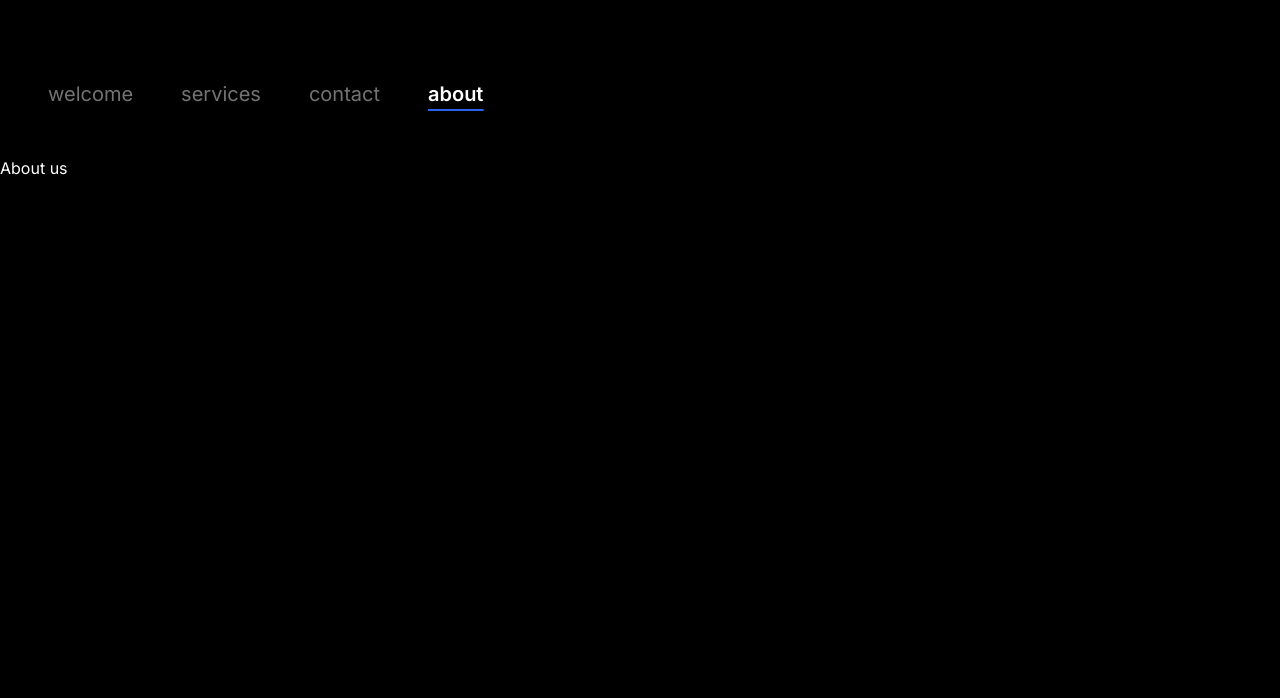
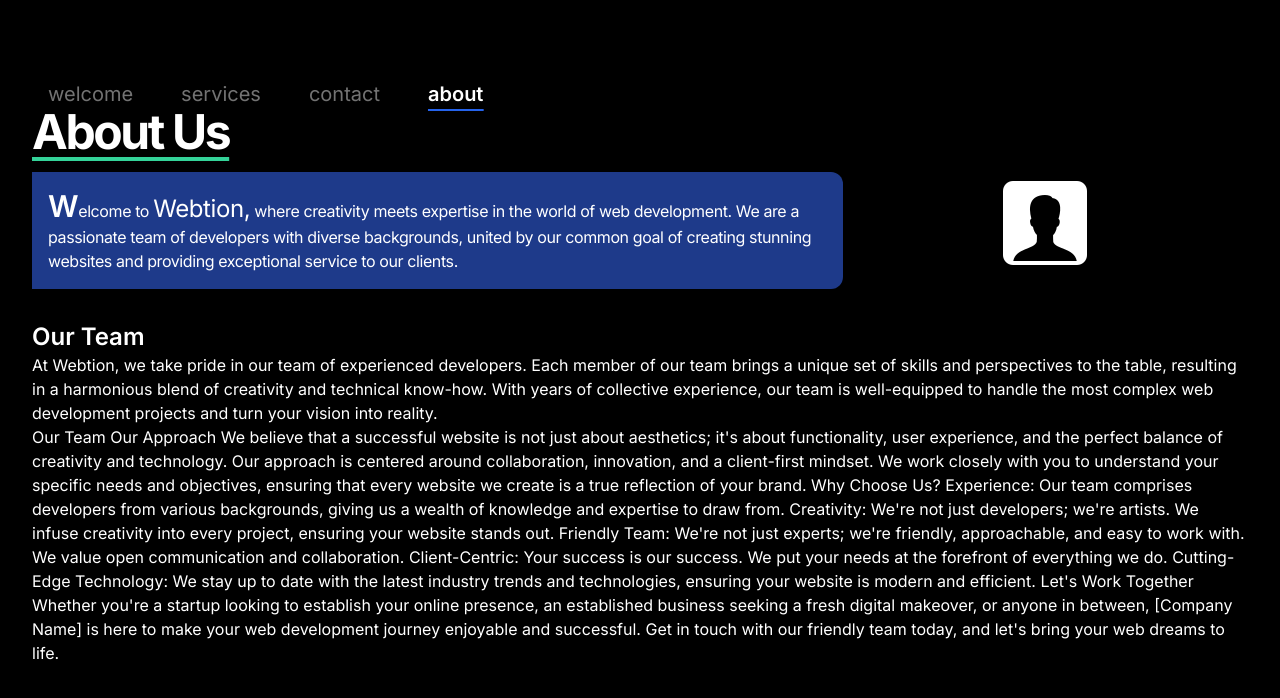
Before and after one commit to kyaakpa/webtion, a Next.js app: page /about in a window 1280 px wide. Shown: the top 698 px of the page. Built offline with nearby package versions, Linux system fonts and the light colour scheme.

Commit message:
contact design improvements

```diff
--- a/app/about/page.js
+++ b/app/about/page.js
@@ -1,7 +1,64 @@
-import React from "react";
-
+import Image from "next/image";
+import avatar from "@/public/white-avatar.png";
 const About = () => {
-  return <div className="text-white">About us</div>;
+  return (
+    <div className="flex text-white">
+      <div className="pl-8 px-8">
+        <h2 className="underline underline-offset-8 decoration-emerald-400 text-5xl font-bold tracking-tighter">
+          About Us
+        </h2>
+        <div className="w-full flex">
+          <p className="bg-blue-900 mt-4 tracking-tight w-2/3 p-4 rounded-br-xl rounded-tr-xl">
+            <span className="text-3xl font-semibold">W</span>elcome to{" "}
+            <span className="text-2xl">Webtion,</span> where creativity meets
+            expertise in the world of web development. We are a passionate team
+            of developers with diverse backgrounds, united by our common goal of
+            creating stunning websites and providing exceptional service to our
+            clients.
+          </p>
+          <div className="flex  justify-center content-center w-1/3">
+            <Image
+              src={avatar}
+              width={100}
+              height={100}
+              alt="White Person Avatar"
+              className="self-center"
+            />
+          </div>
+        </div>
+        <h4 className="text-2xl font-semibold pt-8">Our Team</h4>
+        <p>
+          At Webtion, we take pride in our team of experienced developers. Each
+          member of our team brings a unique set of skills and perspectives to
+          the table, resulting in a harmonious blend of creativity and technical
+          know-how. With years of collective experience, our team is
+          well-equipped to handle the most complex web development projects and
+          turn your vision into reality.
+        </p>{" "}
+        Our Team Our Approach We believe that a successful website is not just
+        about aesthetics; it's about functionality, user experience, and the
+        perfect balance of creativity and technology. Our approach is centered
+        around collaboration, innovation, and a client-first mindset. We work
+        closely with you to understand your specific needs and objectives,
+        ensuring that every website we create is a true reflection of your
+        brand. Why Choose Us? Experience: Our team comprises developers from
+        various backgrounds, giving us a wealth of knowledge and expertise to
+        draw from. Creativity: We're not just developers; we're artists. We
+        infuse creativity into every project, ensuring your website stands out.
+        Friendly Team: We're not just experts; we're friendly, approachable, and
+        easy to work with. We value open communication and collaboration.
+        Client-Centric: Your success is our success. We put your needs at the
+        forefront of everything we do. Cutting-Edge Technology: We stay up to
+        date with the latest industry trends and technologies, ensuring your
+        website is modern and efficient. Let's Work Together Whether you're a
+        startup looking to establish your online presence, an established
+        business seeking a fresh digital makeover, or anyone in between,
+        [Company Name] is here to make your web development journey enjoyable
+        and successful. Get in touch with our friendly team today, and let's
+        bring your web dreams to life.
+      </div>
+    </div>
+  );
 };
 
 export default About;
--- a/app/components/Icons.js
+++ b/app/components/Icons.js
@@ -25,3 +25,16 @@ export const Cross = () => {
     </svg>
   );
 };
+export const Group = () => {
+  return (
+    <svg
+      fill="#fff"
+      xmlns="http://www.w3.org/2000/svg"
+      height="24"
+      viewBox="0 -960 960 960"
+      width="24"
+    >
+      <path d="M0-240v-63q0-43 44-70t116-27q13 0 25 .5t23 2.5q-14 21-21 44t-7 48v65H0Zm240 0v-65q0-32 17.5-58.5T307-410q32-20 76.5-30t96.5-10q53 0 97.5 10t76.5 30q32 20 49 46.5t17 58.5v65H240Zm540 0v-65q0-26-6.5-49T754-397q11-2 22.5-2.5t23.5-.5q72 0 116 26.5t44 70.5v63H780Zm-455-80h311q-10-20-55.5-35T480-370q-55 0-100.5 15T325-320ZM160-440q-33 0-56.5-23.5T80-520q0-34 23.5-57t56.5-23q34 0 57 23t23 57q0 33-23 56.5T160-440Zm640 0q-33 0-56.5-23.5T720-520q0-34 23.5-57t56.5-23q34 0 57 23t23 57q0 33-23 56.5T800-440Zm-320-40q-50 0-85-35t-35-85q0-51 35-85.5t85-34.5q51 0 85.5 34.5T600-600q0 50-34.5 85T480-480Zm0-80q17 0 28.5-11.5T520-600q0-17-11.5-28.5T480-640q-17 0-28.5 11.5T440-600q0 17 11.5 28.5T480-560Zm1 240Zm-1-280Z" />
+    </svg>
+  );
+};
--- a/app/components/Nav.js
+++ b/app/components/Nav.js
@@ -7,7 +7,7 @@ const Nav = () => {
 
   return (
     <nav>
-      <ul className="flex p-12 pt-20 gap-12 text-xl text-neutral-500">
+      <ul className="flex min-[500px]:pl-12 pl-6 pt-20 min-[500px]:gap-12 gap-8 text-xl text-neutral-500">
         <li className={path === "/welcome" ? "active" : "inactive"}>
           <Link href="/welcome">welcome</Link>
         </li>
--- a/app/contact/page.js
+++ b/app/contact/page.js
@@ -49,7 +49,9 @@ const Contact = () => {
   };
 
   return (
-    <div className="flex lg:justify-evenly justify-center mt-12 max-h-screen h-full">
+    <div
+      className={`flex lg:justify-evenly justify-center mt-12 h-full bg-teal-950 rounded-tl-full p-8`}
+    >
       <Image
         src={humanImage}
         width={500}
--- a/app/globals.css
+++ b/app/globals.css
@@ -11,11 +11,11 @@
 }
 
 input {
-  @apply outline-none p-2 bg-black border-neutral-500 border-b-2;
+  @apply outline-none p-2 bg-black border-neutral-400 border-b-2;
 }
 
 textarea {
-  @apply border-2 rounded-sm border-neutral-500 outline-none p-2 bg-black;
+  @apply border-2 rounded-sm border-neutral-400 outline-none p-2 bg-black;
 }
 
 @layer utilities {
```
Also changed, not shown: public/groups_FILL0_wght400_GRAD0_opsz24.svg (added), public/white-avatar.png (added).
